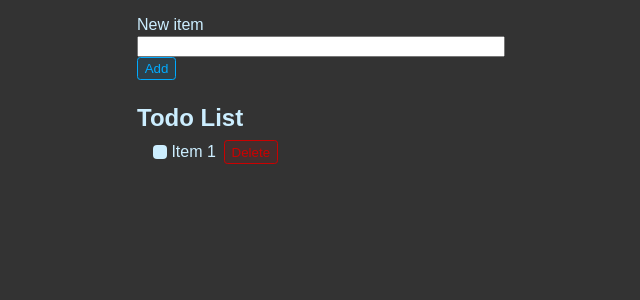
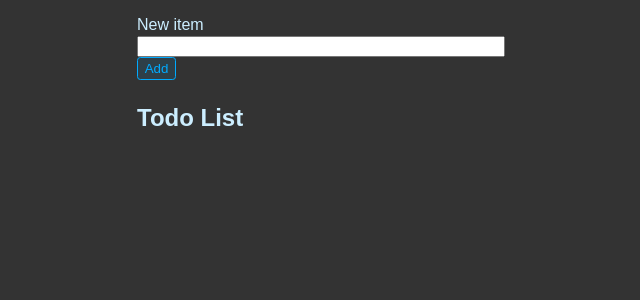
Before and after one commit to KappaTrooper/To_do_list, a React (Vite) app: page / in a window 1280 px wide. Shown: the top 300 px of the page, without its empty margins (319-959 px from the left). Built offline with nearby package versions, Linux system fonts and the light colour scheme.

Commit message:
Wrote function to capture items inputted in input form and map them out on a list

```diff
--- a/src/App.jsx
+++ b/src/App.jsx
@@ -10,10 +10,12 @@ export default function App() {
 
     setTodos((currentTodos) => {
       return [
-        ...currtodos,
-        { i: crypto.randomUUID(), title: newItem, completed: false },
+        ...currentTodos,
+        { id: crypto.randomUUID(), title: newItem, completed: false },
       ];
     });
+
+    setNewItem("")
   }
 
   console.log(todos);
@@ -34,13 +36,16 @@ export default function App() {
 
       <h1 className="header"> Todo List</h1>
       <ul className="list">
-        <li>
+        {todos.map(todo => {
+          return <li key={todo.id}>
           <label>
-            <input type="checkbox" />
-            Item 1
+            <input type="checkbox" checked={todo.completed} />
+            {todo.title}
           </label>
           <button className="btn btn-danger">Delete</button>
         </li>
+        })}
+
       </ul>
     </>
   );
```
